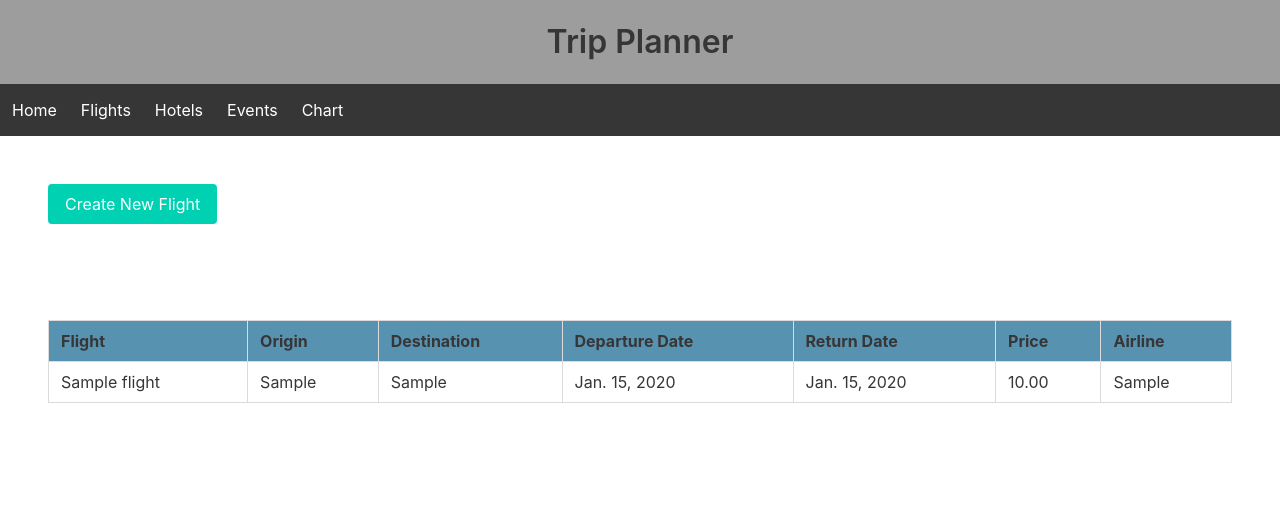
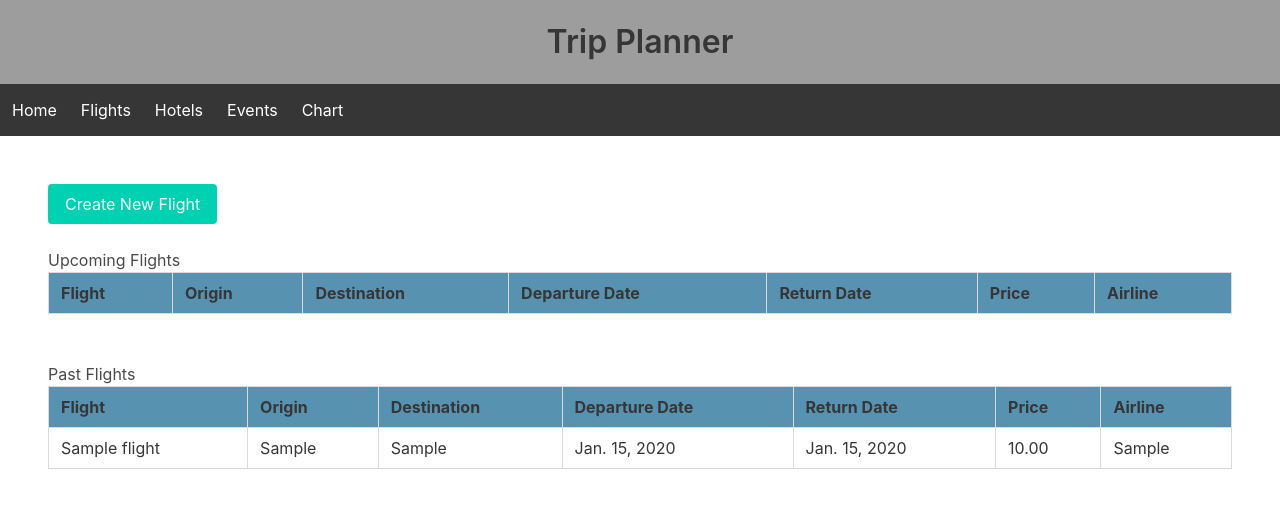
Before and after one commit to afitzer/GTM, a Django app: page /flights/ in a window 1280 px wide. Shown: the top 508 px of the page. Run offline with Django 4.2, Linux system fonts and the light colour scheme; tables that the repository leaves empty hold one stand-in row (values such as "Sample post"); lists and menus that the app fills with data are empty.

Commit message:
finished current & past for flights html

```diff
--- a/earnings/templates/earnings/flights.html
+++ b/earnings/templates/earnings/flights.html
@@ -1,10 +1,12 @@
 {% extends 'base/base.html' %}
 
 {% block content %}
+
 <section class="section">
     <a href="{% url 'earnings:flight_create' %}" class="button is-primary">Create New Flight</a>
-</section>
-<section class="section">
+    <br>
+    <br>
+    <h3 class="sub_title">Upcoming Flights</h3>
     <div class="table-container">
         <table class="table is-bordered is-hoverable is-fullwidth">
             <thead>
@@ -19,7 +21,37 @@
                 </tr>
             </thead>
             <tbody>
-                {% for flight in object_list %}
+                {% for flight in upcoming_flights %}
+                <tr>
+                    <td>{{ flight.name }}</td>
+                    <td>{{ flight.origin }}</td>
+                    <td>{{ flight.destination }}</td>
+                    <td>{{ flight.start_date }}</td>
+                    <td>{{ flight.end_date }}</td>
+                    <td>{{ flight.cost }}</td>
+                    <td>{{ flight.airline }}</td>
+                </tr>
+                {% endfor %}
+            </tbody>
+        </table>
+    </div>
+    <br>
+    <h3 class="sub_title">Past Flights</h3>
+    <div class="table-container">
+        <table class="table is-bordered is-hoverable is-fullwidth">
+            <thead>
+                <tr>
+                    <th style="background-color: #5892b1;">Flight</th>
+                    <th style="background-color: #5892b1;">Origin</th>
+                    <th style="background-color: #5892b1;">Destination</th>
+                    <th style="background-color: #5892b1;">Departure Date</th>
+                    <th style="background-color: #5892b1;">Return Date</th>
+                    <th style="background-color: #5892b1;">Price</th>
+                    <th style="background-color: #5892b1;">Airline</th>
+                </tr>
+            </thead>
+            <tbody>
+                {% for flight in past_flights %}
                 <tr>
                     <td>{{ flight.name }}</td>
                     <td>{{ flight.origin }}</td>
```
